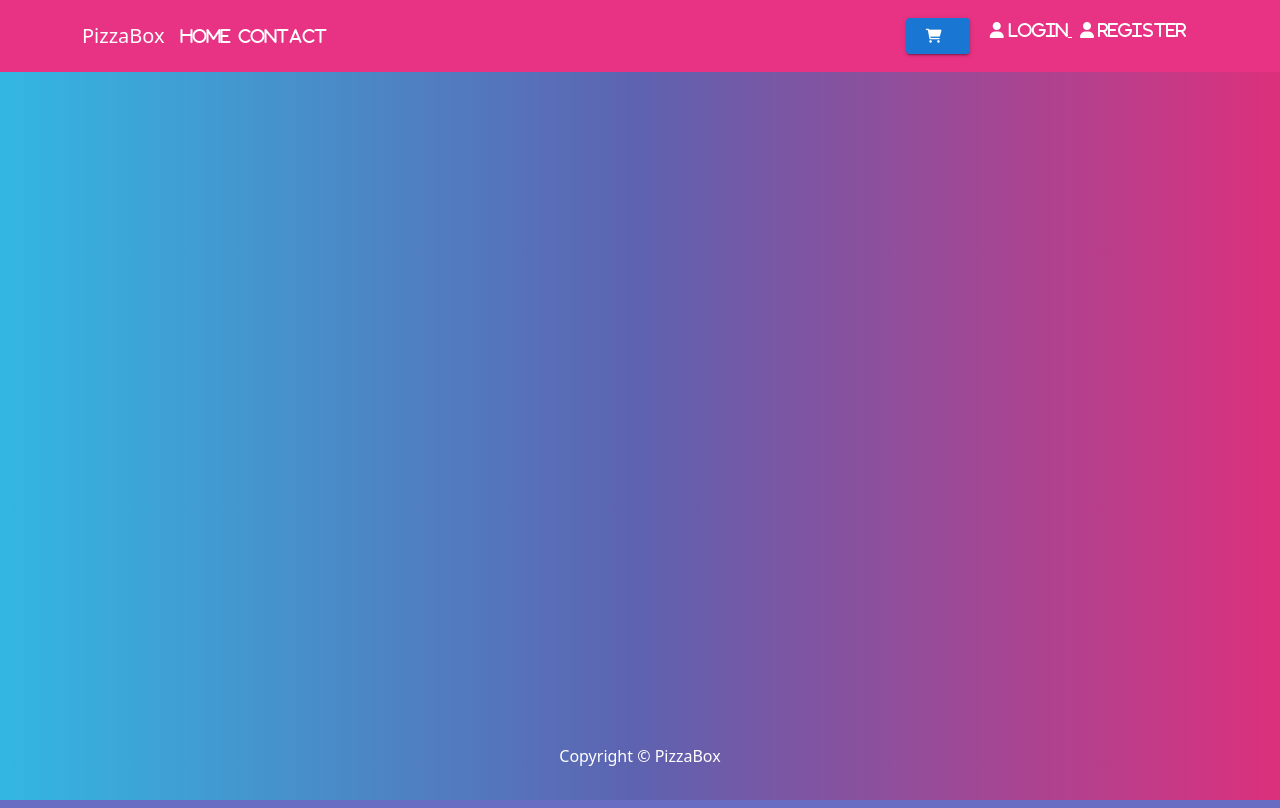
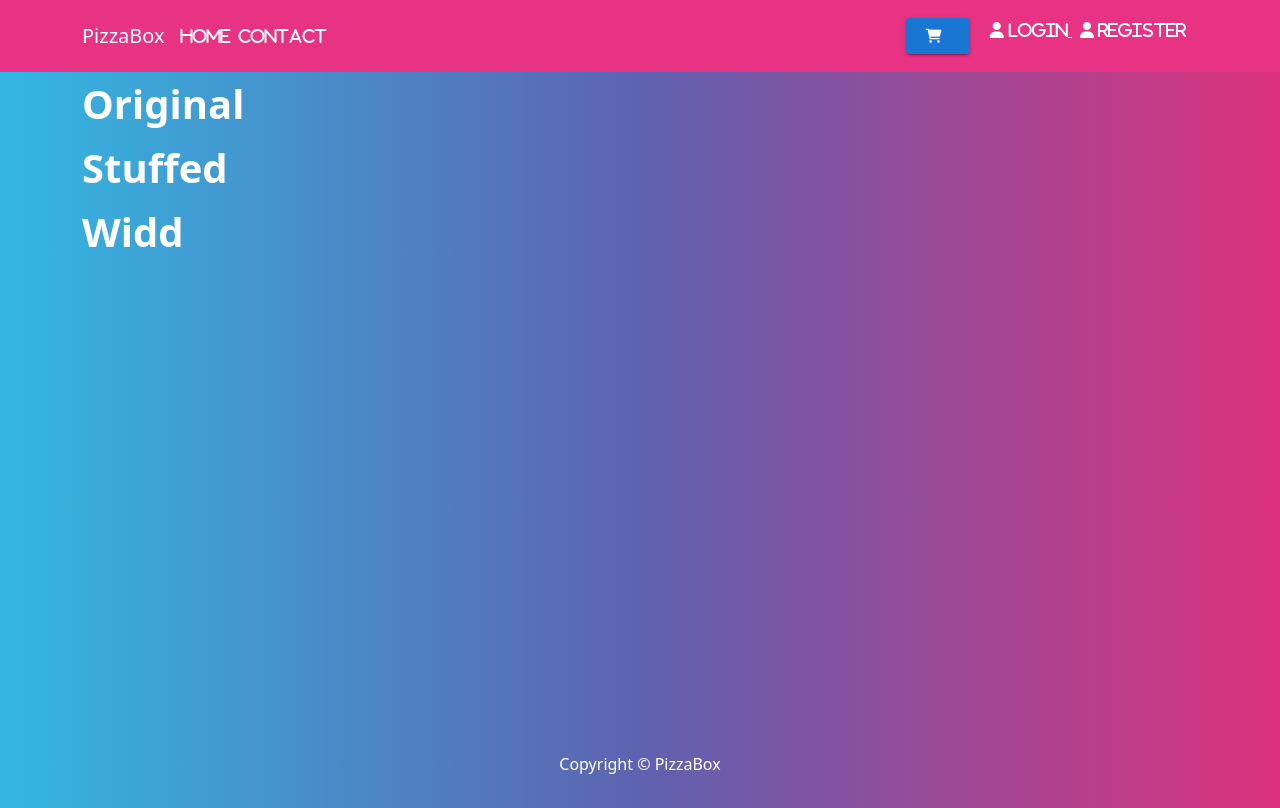
Before and after one commit to AkoviMensah/pizzabox-web, a React (Create React App) app: page /crust in a window 1280 px wide. Built offline with nearby package versions, Linux system fonts and the light colour scheme.

Commit message:
added Crust component

```diff
--- a/src/App.js
+++ b/src/App.js
@@ -15,6 +15,7 @@ import { useDispatch } from 'react-redux';
 import { fetchBasketAsync } from './pages/basket/basketSlice';
 import { fetchCurrentUser } from './pages/account/accountSlice';
 import Orders from './pages/orders/Orders';
+import Crust from './pages/custom-pizza/Crust';
 
 function App() {
   const dispatch = useDispatch();
@@ -39,7 +40,7 @@ function App() {
     <div>
       <Header />
       <main>
-        <Container>
+        <Container className='my-1'>
           <Routes>
             <Route path='/' element={<Pizzas />} />
             <Route path='/pizza/:id' element={<PizzaDetails />} />
@@ -50,6 +51,7 @@ function App() {
             <Route path='/basket' element={<BasketPage />} />
             <Route path='/checkout' element={<CheckoutPage />} />
             <Route path='/orders' element={<Orders />} />
+            <Route path='/crust' element={<Crust />} />
           </Routes>
         </Container>
       </main>
--- /dev/null
+++ b/src/pages/custom-pizza/Crust.jsx
@@ -0,0 +1,14 @@
+import React, { useState } from 'react'
+
+const Crust = () => {
+    const [crusts, setCrusts] = useState(["Original", "Stuffed", "Widd"]);
+    const [selected, setSelected] = useState(null);
+
+    return (
+        crusts.map((crust, index) => (
+            <div key={index}><h1>{crust}</h1></div>
+        ))
+    )
+}
+
+export default Crust
```
